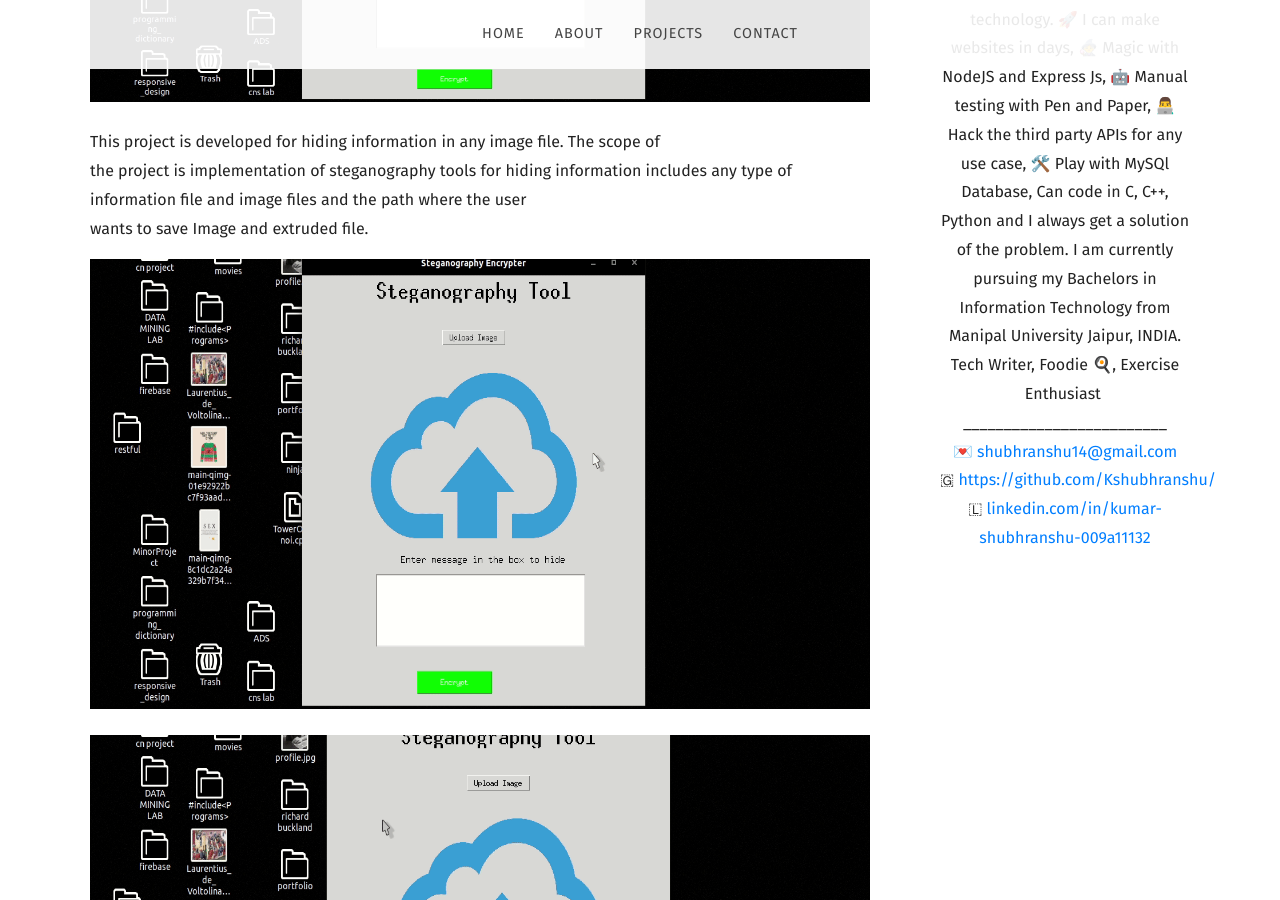
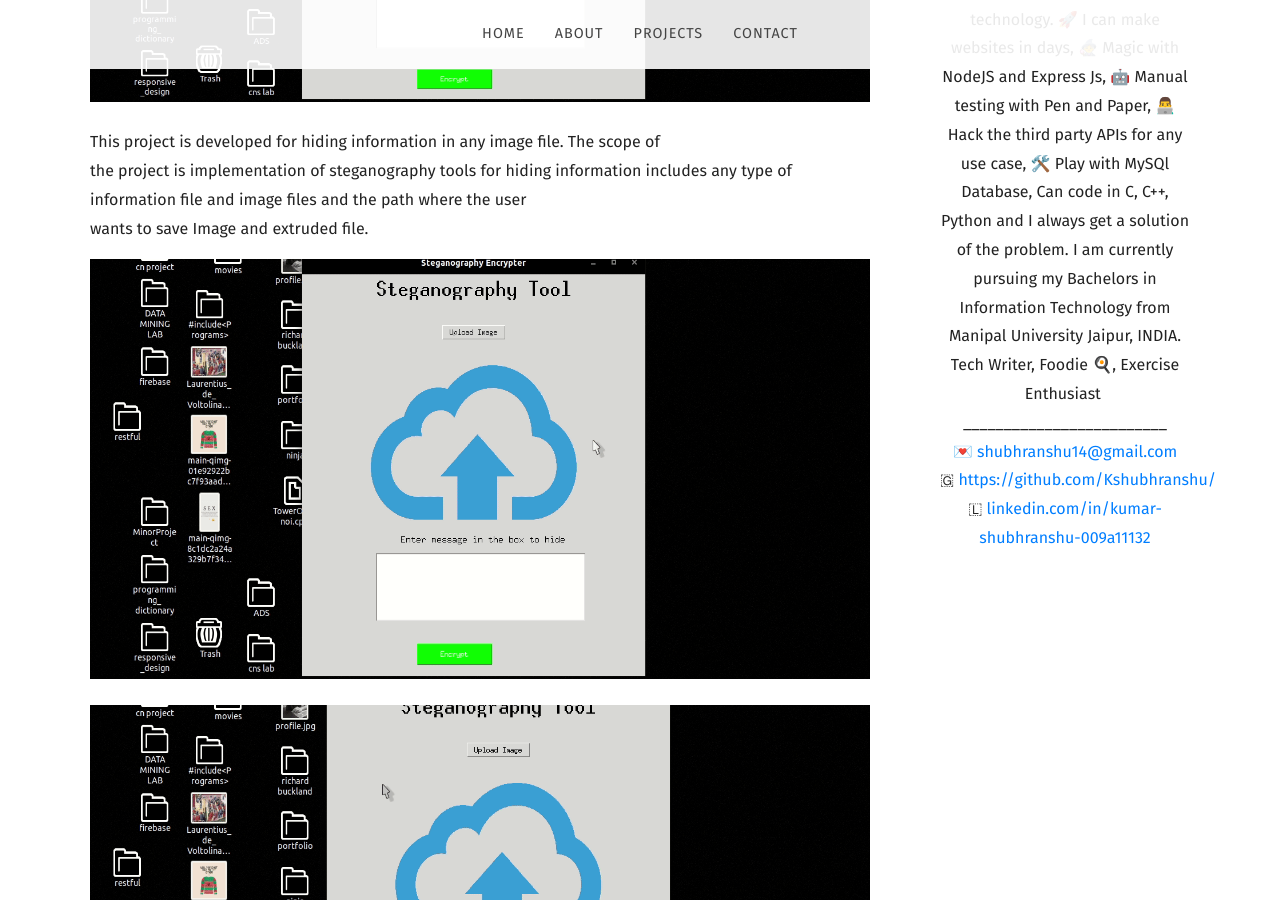
Before and after one commit to Kshubhranshu/kshubhranshu.github.io, a Jekyll site: the page built from _posts/2019-11-25-steganography-tool-using-python.md, in a window 1280 px wide and 900 px high, scrolled down 587 px. Built offline with Jekyll 4.4.1, drawn with Linux system fonts in a browser that asks for light colours; nearby versions of some CDN libraries; some web fonts are replaced.

Commit message:
fixed images size

```diff
--- a/_posts/2019-11-25-steganography-tool-using-python.md
+++ b/_posts/2019-11-25-steganography-tool-using-python.md
@@ -23,6 +23,6 @@ recipe:
 
 This project is developed for hiding information in any image file. The scope of<br>the project is implementation of steganography tools for hiding information includes any type of information file and image files and the path where the user<br>wants to save Image and extruded file.
 
-![](/uploads/peek-2020-01-06-21-43.gif){: width="1364" height="450"}
+![](/uploads/peek-2020-01-06-21-43.gif){: width="1364" height="420"}
 
-![](/uploads/peek-2020-01-10-16-50.gif){: width="1364" height="450"}
+![](/uploads/peek-2020-01-10-16-50.gif){: width="1364" height="420"}
```
